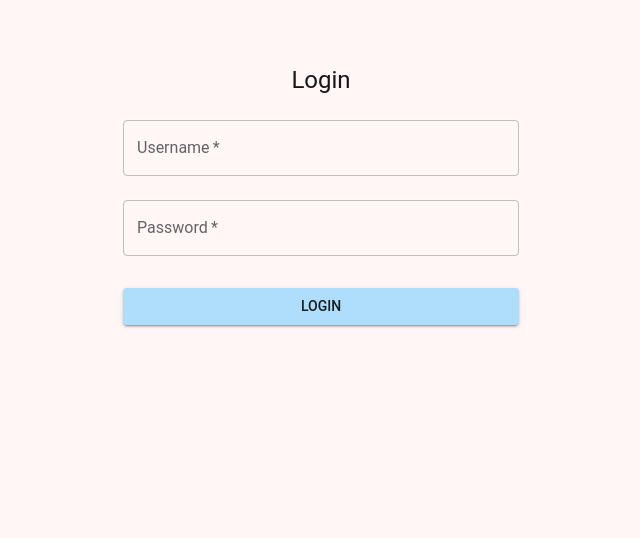
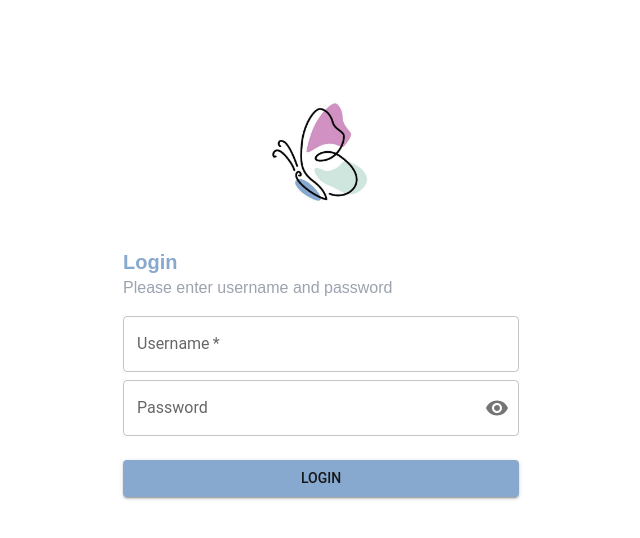
Before and after one commit to fannyramadhania/ours, a Next.js app: page /login in a window 1280 px wide. Shown: the top 538 px of the page, without its empty margins (319-959 px from the left). Built offline with nearby package versions, Linux system fonts and the light colour scheme; no server answers.

Commit message:
update syling

```diff
--- a/src/app/history/component/TimeLine.jsx
+++ b/src/app/history/component/TimeLine.jsx
@@ -28,7 +28,7 @@ export default function TimeLine({ dataHistory }) {
               {historyData?.destination}
               <div className="">
                 <CalendarMonth className="mr-2" />
-                {format(parseISO(historyData?.created_at), "yyyy-MM-dd")}
+                {format(parseISO(historyData?.date), "yyyy-MM-dd")}
               </div>
               <img
                 src={historyData?.photo}
--- a/src/app/layout.js
+++ b/src/app/layout.js
@@ -27,8 +27,9 @@ export default function RootLayout({ children }) {
   return (
     <html lang="en">
       <body
-        className={`${geistSans.variable} ${geistMono.variable} antialiased bg-basicWhite`}
+        className={`${geistSans.variable} ${geistMono.variable} antialiased bg-white`}
       >
+           <NoSsr />
         <Routing children={children} />
       </body>
     </html>
--- a/src/app/login/page.js
+++ b/src/app/login/page.js
@@ -7,6 +7,11 @@ import {
   Typography,
   Container,
   NoSsr,
+  FormControl,
+  InputLabel,
+  OutlinedInput,
+  InputAdornment,
+  IconButton,
 } from "@mui/material";
 import * as yup from "yup";
 import { yupResolver } from "@hookform/resolvers/yup";
@@ -16,7 +21,9 @@ import toast from "react-hot-toast";
 import { useRouter } from "next/navigation";
 import { useAuthStore } from "@/hooks/useAuth";
 import supabase from "@/lib/supabase";
-
+import logo from "../../assets/img/logo.jpg";
+import { Visibility } from "@mui/icons-material";
+import { VisibilityOff } from "@mui/icons-material";
 // Skema validasi menggunakan Yup
 const validationSchema = yup.object({
   username: yup.string().required("Username wajib diisi"),
@@ -29,6 +36,17 @@ const validationSchema = yup.object({
 const LoginPage = () => {
   const { setUser } = useAuthStore();
   const router = useRouter();
+  const [showPassword, setShowPassword] = React.useState(false);
+
+  const handleClickShowPassword = () => setShowPassword((show) => !show);
+
+  const handleMouseDownPassword = (event) => {
+    event.preventDefault();
+  };
+
+  const handleMouseUpPassword = (event) => {
+    event.preventDefault();
+  };
   // Menggunakan useForm dengan yup resolver
   const {
     register,
@@ -76,10 +94,11 @@ const LoginPage = () => {
     });
   };
 
+  console.log(logo);
+
   return (
     <>
-      {" "}
-      <NoSsr />
+      <NoSsr/>
       <Container component="main" maxWidth="xs">
         <Box
           sx={{
@@ -89,14 +108,16 @@ const LoginPage = () => {
             marginTop: 8,
           }}
         >
-          <Typography component="h1" variant="h5">
-            Login
-          </Typography>
+          <img src={logo?.src} className="w-44" />
+
           <Box
             component="form"
+            className=""
             onSubmit={handleSubmit(onSubmit)}
             sx={{ mt: 1, width: "100%" }}
           >
+            <p className="text-newMain font-bold text-xl">Login</p>
+            <p className="text-gray-400">Please enter username and password</p>
             <TextField
               label="Username"
               type="username"
@@ -104,24 +125,46 @@ const LoginPage = () => {
               margin="normal"
               {...register("username")}
               error={!!errors.username}
-              helperText={errors.username?.message}
               required
             />
-            <TextField
+
+            <FormControl fullWidth variant="outlined" className="mt-4 mb-6">
+              <InputLabel htmlFor="outlined-adornment-password">
+                Password
+              </InputLabel>
+              <OutlinedInput
                 label="Password"
-              type="password"
                 fullWidth
                 margin="normal"
+                id="outlined-adornment-password"
                 {...register("password")}
                 error={!!errors.password}
-              helperText={errors.password?.message}
                 required
+                type={showPassword ? "text" : "password"}
+                endAdornment={
+                  <InputAdornment position="end">
+                    <IconButton
+                      aria-label={
+                        showPassword
+                          ? "hide the password"
+                          : "display the password"
+                      }
+                      onClick={handleClickShowPassword}
+                      onMouseDown={handleMouseDownPassword}
+                      onMouseUp={handleMouseUpPassword}
+                      edge="end"
+                    >
+                      {showPassword ? <VisibilityOff /> : <Visibility />}
+                    </IconButton>
+                  </InputAdornment>
+                }
               />
+            </FormControl>
             <Button
               type="submit"
               fullWidth
               variant="contained"
-              color="primary"
+              color="newMain"
               sx={{ mt: 3, mb: 2 }}
             >
               Login
--- a/src/app/theme.js
+++ b/src/app/theme.js
@@ -1,11 +1,11 @@
 // theme.js
-"use client"
+"use client";
 import { createTheme } from "@mui/material/styles";
 
 const theme = createTheme({
   palette: {
     primary: {
-      main: "#AEDEFC", // warna biru
+      main: "#1B374B", // warna biru
     },
     secondary: {
       main: "#F96E2A", // warna ungu
@@ -25,6 +25,9 @@ const theme = createTheme({
     tosca: {
       main: "#ffca28", // warna kuning
     },
+    newMain: {
+      main: "#87a8cf",
+    },
   },
   typography: {
     fontFamily: '"Roboto", sans-serif',
--- a/src/components/Navbar/Navbar.jsx
+++ b/src/components/Navbar/Navbar.jsx
@@ -84,28 +84,7 @@ function Navbar() {
       <NoSsr />
       <div className="relative">
         {/* SVG background wave */}
-        <svg
-          xmlns="http://www.w3.org/2000/svg"
-          viewBox="0 0 1440 320"
-          className="block md:hidden"
-        >
-          <path
-            fill="#FFDFDF"
-            fillOpacity="1"
-            d="M0,224L80,192C160,160,320,96,480,101.3C640,107,800,181,960,202.7C1120,224,1280,192,1360,176L1440,160L1440,0L1360,0C1280,0,1120,0,960,0C800,0,640,0,480,0C320,0,160,0,80,0L0,0Z"
-          ></path>
-        </svg>
-        <svg
-          xmlns="http://www.w3.org/2000/svg"
-          viewBox="0 0 1440 320"
-          className="hidden md:block"
-        >
-          <path
-            fill="#FFDFDF"
-            fillOpacity="1"
-            d="M0,64L80,85.3C160,107,320,149,480,149.3C640,149,800,107,960,85.3C1120,64,1280,64,1360,64L1440,64L1440,0L1360,0C1280,0,1120,0,960,0C800,0,640,0,480,0C320,0,160,0,80,0L0,0Z"
-          ></path>
-        </svg>
+
         <Link href={"/"}>
           <KeyboardBackspace className="w-9 absolute top-4 left-4 text-gray-600 hover:text-black cursor-pointer" />
         </Link>
--- a/tailwind.config.mjs
+++ b/tailwind.config.mjs
@@ -14,6 +14,7 @@ export default {
         pinkYoung: "#FFDFDF",
         basicWhite: "#FFF6F6",
         basicBlue: "#AEDEFC",
+        newMain: "#87a8cf",
       },
     },
   },
```
Also changed, not shown: src/assets/img/logo.jpg (added). Lines whose indentation alone changed are shown as unchanged.
